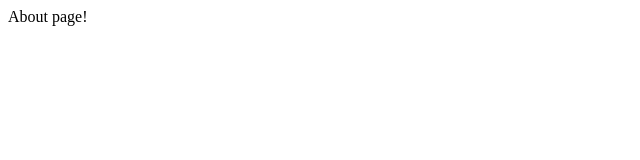
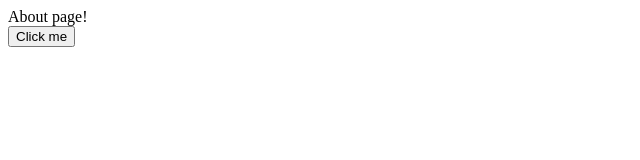
Before and after one commit to gherrerair/developed-by-gherrera, a Next.js app: page /about in a window 1280 px wide. Shown: the top 160 px of the page, without its empty margins (0-640 px from the left). Built offline with nearby package versions, Linux system fonts and the light colour scheme.

Commit message:
feat: add about route

```diff
--- a/pages/about.js
+++ b/pages/about.js
@@ -1,5 +1,12 @@
+import { Button, Layout } from "~/components";
+
 const About = () => {
-  return <div className="text-sm">About page!</div>
-}
+  return (
+    <Layout title="About">
+      <div className="text-sm">About page!</div>
+      <Button />
+    </Layout>
+  );
+};
 
-export default About
+export default About;
```
